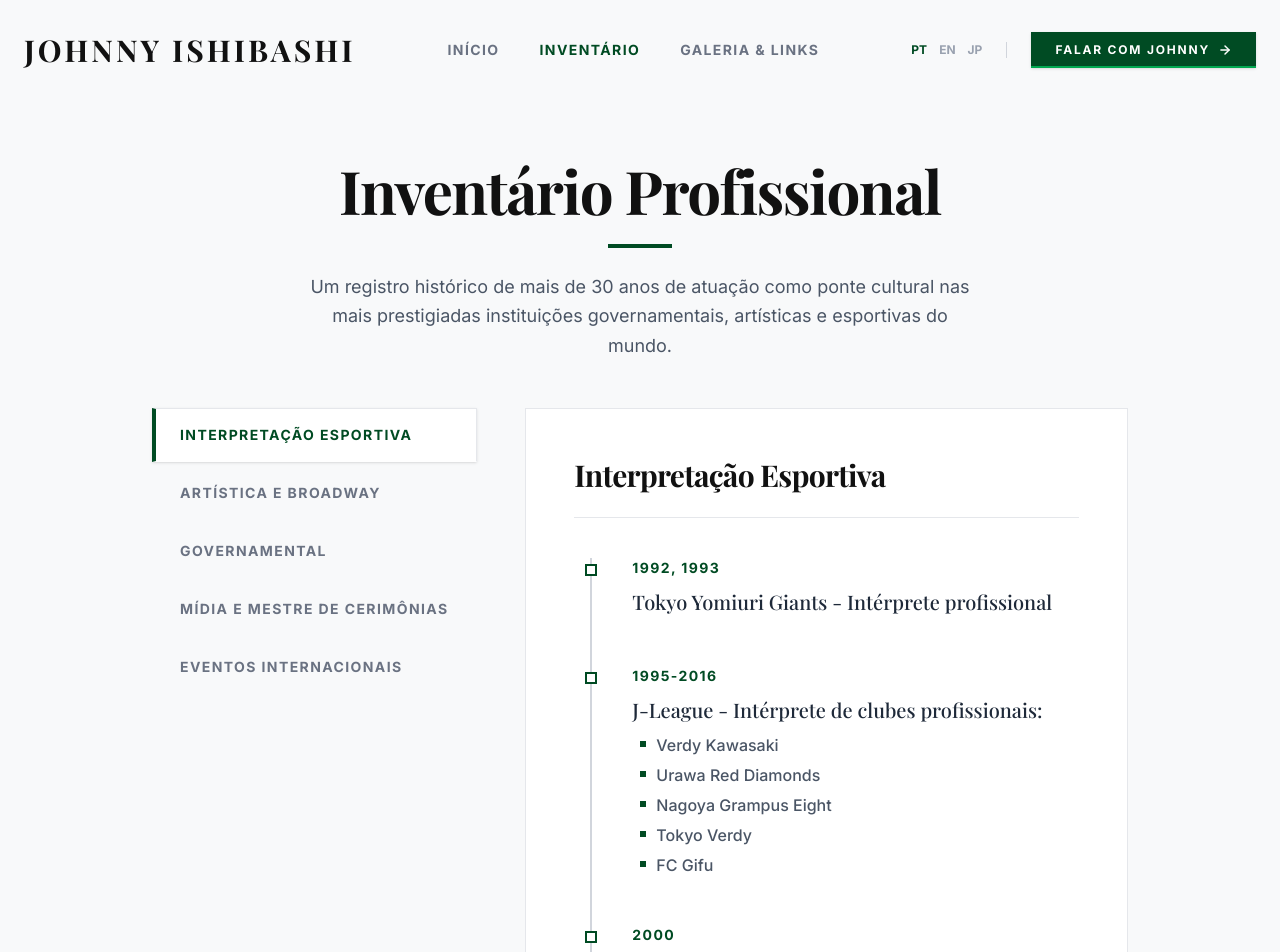
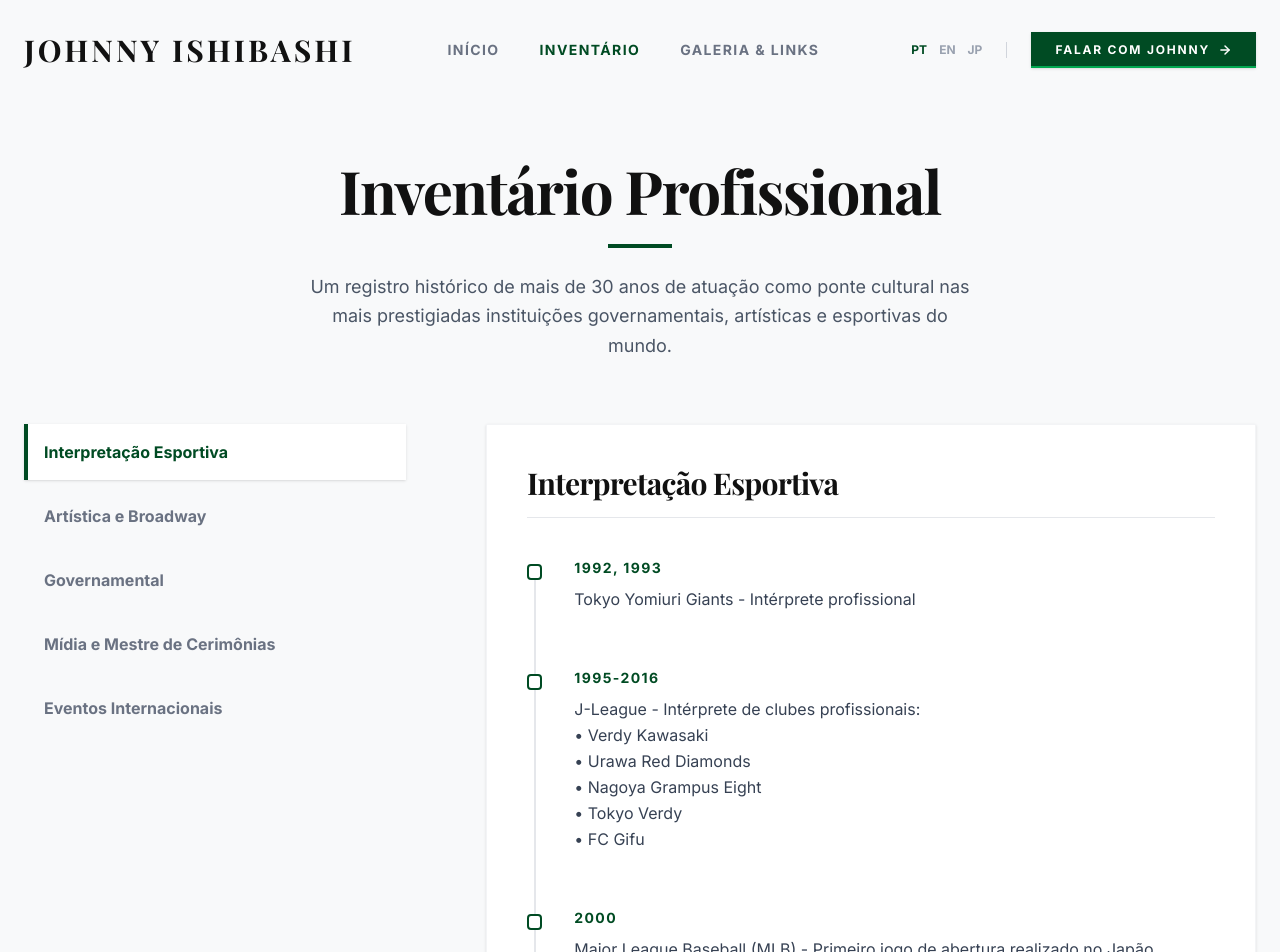
Before and after one commit to mrsaoc/johnny-ishibashi, a Next.js app: page /inventario in a window 1280 px wide. Shown: the top 952 px of the page. Built offline with nearby package versions, Linux system fonts and the light colour scheme; a web font is replaced by a local one.

Commit message:
refactor inventory

```diff
--- a/src/app/inventario/page.tsx
+++ b/src/app/inventario/page.tsx
@@ -1,105 +1,108 @@
 'use client';
 
 import React, { useState } from 'react';
+import { useLanguage, Language } from '@/context/LanguageContext';
 import { inventoryData } from '@/data/inventory';
-import { useLanguage } from '@/context/LanguageContext';
 
 export default function InventarioPage() {
-    const [activeCategory, setActiveCategory] = useState(inventoryData[0].id);
   const { t, language } = useLanguage();
 
-    const currentCategoryData = inventoryData.find(cat => cat.id === activeCategory);
+  // Estado para controlar qual categoria está ativa no menu lateral (inicia com a primeira)
+  const [activeCategory, setActiveCategory] = useState(inventoryData[0].id);
+
+  // Busca os dados da categoria selecionada
+  const activeData = inventoryData.find(cat => cat.id === activeCategory);
 
   return (
-        <div className="flex flex-col items-center w-full bg-[#F8F9FA] min-h-screen pb-20 sm:pb-24">
+    <div className="flex flex-col items-center w-full bg-[#F8F9FA] min-h-screen pb-20 sm:pb-32 relative">
 
       {/* Cabeçalho */}
-            <section className="w-full max-w-5xl mx-auto px-4 sm:px-6 pt-12 sm:pt-16 pb-8 sm:pb-12 text-center">
+      <section className="w-full max-w-7xl mx-auto px-4 sm:px-6 pt-12 sm:pt-16 pb-12 sm:pb-16 text-center">
         <h1 className="font-serif text-3xl sm:text-4xl md:text-6xl font-bold text-[#111111] tracking-tight">
           {t.inventoryPage.title}
         </h1>
         <div className="w-12 sm:w-16 h-1 bg-[#004B23] mx-auto mt-4 sm:mt-6 mb-4 sm:mb-6"></div>
-                <p className="text-base sm:text-lg text-gray-600 font-sans max-w-2xl mx-auto leading-relaxed">
+
+        {/* A classe whitespace-pre-line garante que os \n do LanguageContext funcionem perfeitamente */}
+        <p className="mt-4 sm:mt-6 text-base sm:text-lg text-gray-600 font-sans max-w-2xl mx-auto leading-relaxed whitespace-pre-line">
           {t.inventoryPage.description}
         </p>
       </section>
 
-            {/* Container Principal */}
-            <section className="w-full max-w-5xl mx-auto px-4 sm:px-6 flex flex-col md:flex-row gap-8 md:gap-12">
+      {/* Layout Principal: Menu Lateral + Linha do Tempo */}
+      <section className="w-full max-w-7xl mx-auto px-4 sm:px-6">
+        <div className="flex flex-col lg:flex-row gap-12 lg:gap-20">
 
-                {/* Menu Lateral */}
-                <aside className="w-full md:w-1/3 shrink-0 flex flex-row md:flex-col overflow-x-auto md:overflow-visible gap-2 md:gap-1 pb-4 md:pb-0 scrollbar-hide snap-x">
+          {/* Menu Lateral (Navegação de Categorias) */}
+          <div className="lg:w-1/3 flex flex-col gap-2">
             {inventoryData.map((category) => (
               <button
                 key={category.id}
                 onClick={() => setActiveCategory(category.id)}
-                            className={`whitespace-nowrap md:whitespace-normal snap-start text-left px-5 sm:px-6 py-3 sm:py-4 transition-all duration-300 font-sans font-bold text-xs sm:text-sm tracking-widest uppercase ${
+                className={`text-left px-4 py-3 sm:py-4 font-sans text-sm sm:text-base font-bold transition-all duration-300 border-l-4 ${
                   activeCategory === category.id
-                                    ? 'bg-white text-[#004B23] border border-gray-200 border-b-4 md:border-b border-l md:border-l-4 border-b-[#004B23] md:border-b-transparent md:border-l-[#004B23] shadow-sm'
-                                    : 'bg-transparent text-gray-500 border border-transparent border-b-4 md:border-b border-l md:border-l-4 border-b-transparent md:border-l-transparent hover:bg-gray-200/50 hover:text-[#111111]'
+                    ? 'border-[#004B23] text-[#004B23] bg-white shadow-sm'
+                    : 'border-transparent text-gray-500 hover:text-[#111111] hover:bg-white/50'
                 }`}
               >
-                            {category.title[language]}
+                {category.title[language as Language]}
               </button>
             ))}
-                </aside>
+          </div>
 
-                {/* Área de Conteúdo */}
-                <div className="w-full md:w-2/3 bg-white border border-gray-200 p-6 sm:p-8 md:p-12">
-                    <h2 className="font-serif text-xl sm:text-2xl md:text-3xl font-bold text-[#111111] mb-8 sm:mb-10 pb-4 sm:pb-6 border-b border-gray-200">
-                        {currentCategoryData?.title[language]}
+          {/* Conteúdo da Categoria (Timeline / Linha do Tempo) */}
+          <div className="lg:w-2/3 bg-white p-6 sm:p-10 shadow-sm border border-gray-100 min-h-[500px]">
+            {activeData && (
+              <div className="flex flex-col">
+                <h2 className="font-serif text-2xl sm:text-3xl font-bold text-[#111111] mb-10 border-b border-gray-200 pb-4">
+                  {activeData.title[language as Language]}
                 </h2>
 
-                    <div className="relative border-l-2 border-gray-300 ml-2 md:ml-4 space-y-8 sm:space-y-12">
-                        {currentCategoryData?.items.map((item, index) => (
-                            <div key={index} className="relative pl-6 sm:pl-8 md:pl-10 group">
-                                <div className="absolute -left-[7px] top-1.5 w-3 h-3 bg-white border-2 border-[#004B23]"></div>
+                <div className="flex flex-col gap-8 relative">
+                  {/* Fio vertical da linha do tempo */}
+                  <div className="absolute top-2 bottom-2 left-[5px] sm:left-[7px] w-[2px] bg-gray-200"></div>
 
-                                <div className="flex flex-col gap-2">
-                  <span className="text-[#004B23] font-sans font-bold text-xs sm:text-sm uppercase tracking-widest">
+                  {activeData.items.map((item, idx) => (
+                    <div key={idx} className="relative flex items-start gap-6 sm:gap-8 group">
+
+                      {/* Marcador quadrado da linha do tempo (Estilo Old Money) */}
+                      <div className="relative z-10 w-3 h-3 sm:w-4 sm:h-4 mt-1.5 bg-white border-2 border-[#004B23] rounded-sm group-hover:bg-[#004B23] transition-colors duration-300"></div>
+
+                      <div className="flex flex-col gap-1 sm:gap-2 pb-6 w-full">
+                        <span className="font-sans text-xs sm:text-sm font-bold tracking-widest text-[#004B23] uppercase">
                           {item.year}
                         </span>
 
-                                    <div className="text-gray-800 font-serif text-base sm:text-lg md:text-xl font-medium leading-relaxed">
-                                        {item.url ? (
+                        {/* Outra aplicação essencial do whitespace-pre-line para formatar textos longos e listas */}
+                        <p className="font-sans text-sm sm:text-base text-gray-700 leading-relaxed whitespace-pre-line">
+                          {item.title[language as Language]}
+                        </p>
+
+                        {item.url && (
                           <a
                             href={item.url}
                             target="_blank"
                             rel="noopener noreferrer"
-                                                className="hover:text-[#004B23] underline decoration-gray-300 hover:decoration-[#004B23] underline-offset-4 transition-all inline-flex items-center gap-2"
+                            className="inline-flex items-center gap-2 mt-2 text-xs sm:text-sm font-bold text-gray-500 hover:text-[#004B23] transition-colors"
                           >
-                                                {item.title[language]}
-                                                <svg xmlns="http://www.w3.org/2000/svg" width="14" height="14" viewBox="0 0 24 24" fill="none" stroke="currentColor" strokeWidth="2" strokeLinecap="round" strokeLinejoin="round" className="opacity-50 group-hover:opacity-100 transition-opacity mt-1">
+                            <svg xmlns="http://www.w3.org/2000/svg" width="14" height="14" viewBox="0 0 24 24" fill="none" stroke="currentColor" strokeWidth="2" strokeLinecap="round" strokeLinejoin="round">
                               <path d="M18 13v6a2 2 0 0 1-2 2H5a2 2 0 0 1-2-2V8a2 2 0 0 1 2-2h6"></path>
                               <polyline points="15 3 21 3 21 9"></polyline>
                               <line x1="10" y1="14" x2="21" y2="3"></line>
                             </svg>
+                            Ver Link
                           </a>
-                                        ) : (
-                                            // Renderizador Customizado: Força bloco vertical e estiliza listas
-                                            <div className="flex flex-col gap-1.5">
-                                                {item.title[language].split('\n').map((line, idx) => {
-                                                    const isBullet = line.trim().startsWith('•');
-                                                    const cleanText = isBullet ? line.replace('•', '').trim() : line;
-
-                                                    return (
-                                                        <span
-                                                            key={idx}
-                                                            className={`block ${isBullet ? 'relative pl-5 sm:pl-6 text-gray-600 font-sans text-sm sm:text-base before:content-[""] before:absolute before:left-1.5 sm:before:left-2 before:top-2 before:w-1.5 before:h-1.5 before:bg-[#004B23] before:rounded-none' : ''}`}
-                                                        >
-                              {cleanText}
-                            </span>
-                                                    );
-                                                })}
-                                            </div>
                         )}
                       </div>
-                                </div>
+
                     </div>
                   ))}
                 </div>
               </div>
+            )}
+          </div>
 
+        </div>
       </section>
     </div>
   );
--- a/src/context/LanguageContext.tsx
+++ b/src/context/LanguageContext.tsx
@@ -106,11 +106,11 @@ const translations: Record<Language, Dictionary> = {
     },
     inventoryPage: {
       title: '経歴・実績',
-      description: '世界で最も権威ある政府機関、芸術機関、スポーツ機関において、文化の架け橋として30年以上にわたり卓越した実績を残してきた歴史的記録。',
+      description: '政府、芸能、スポーツ関係において\n文化の架け橋として３０年以上にわたり卓越した実績',
     },
     galleryPage: {
       title: 'ギャラリー＆リンク',
-      description: '世界的な著名人、機関イベント、主要な国際メディア報道と並んで行われたパフォーマンスの視覚的および記録的記録。',
+      description: '各機関イベント、主要な国際メディア報道等',
       photoAlt: '写真記録',
       captionPlaceholder: 'キャプション準備中。',
       tabPhotos: '写真ギャラリー',
--- a/src/data/inventory.ts
+++ b/src/data/inventory.ts
@@ -60,11 +60,11 @@ export const inventoryData: InventoryCategory[] = [
     id: "governamental",
     title: { PT: "Governamental", EN: "Governmental", JP: "政府機関・国際機関通訳" },
     items: [
-      { year: "2007-2019", title: { PT: "Ordem dos Advogados de Tóquio - Intérprete", EN: "Tokyo Bar Association - Interpreter", JP: "東京弁護士会 - 通訳" } },
-      { year: "2007-2023", title: { PT: "Departamento de Imigração de Tóquio - Intérprete", EN: "Tokyo Regional Immigration Bureau - Interpreter", JP: "東京出入国在留管理局 - 通訳" } },
+      { year: "2007-2019", title: { PT: "Ordem dos Advogados de Tóquio - Intérprete", EN: "Tokyo Bar Association - Interpreter", JP: "東京弁護士会" } },
+      { year: "2007-2023", title: { PT: "Departamento de Imigração de Tóquio - Intérprete", EN: "Tokyo Regional Immigration Bureau - Interpreter", JP: "東京出入国在留管理局" } },
       { year: "2008-2018", title: { PT: "Ministério dos Negócios Estrangeiros do Japão (ODA 案件多数)", EN: "Ministry of Foreign Affairs of Japan (Multiple ODA Projects)", JP: "日本国外務省（ODA 案件多数）" } },
       { year: "2008-2019", title: { PT: "JICA - Agência de Cooperação Internacional do Japão", EN: "JICA - Japan International Cooperation Agency", JP: "JICA - 国際協力機構" } },
-      { year: "2019", title: { PT: "Agência da Casa Imperial do Japão, Gabinete do Japão e Governo Metropolitano de Tóquio - Organização de logística e segurança da família real da Arábia Saudita na cerimônia de entronização do Imperador Naruhito", EN: "Imperial Household Agency, Cabinet of Japan, and Tokyo Metropolitan Government - Logistics and security organization for the Saudi Royal Family during Emperor Naruhito's enthronement ceremony", JP: "宮内庁、内閣、東京都 - 徳仁天皇即位の礼におけるサウジアラビア王室のロジスティクスおよび警備編成" } }
+      { year: "2019", title: { PT: "Agência da Casa Imperial do Japão, Gabinete do Japão e Governo Metropolitano de Tóquio - Organização de logística e segurança da família real da Arábia Saudita na cerimônia de entronização do Imperador Naruhito", EN: "Imperial Household Agency, Cabinet of Japan, and Tokyo Metropolitan Government - Logistics and security organization for the Saudi Royal Family during Emperor Naruhito's enthronement ceremony", JP: "東京都、内閣、宮内庁 - 徳仁天皇即位の礼における\nサウジアラビア王室のロジスティクスおよび警備編成" } }
     ]
   },
   {
```
Lines whose indentation alone changed are shown as unchanged.
